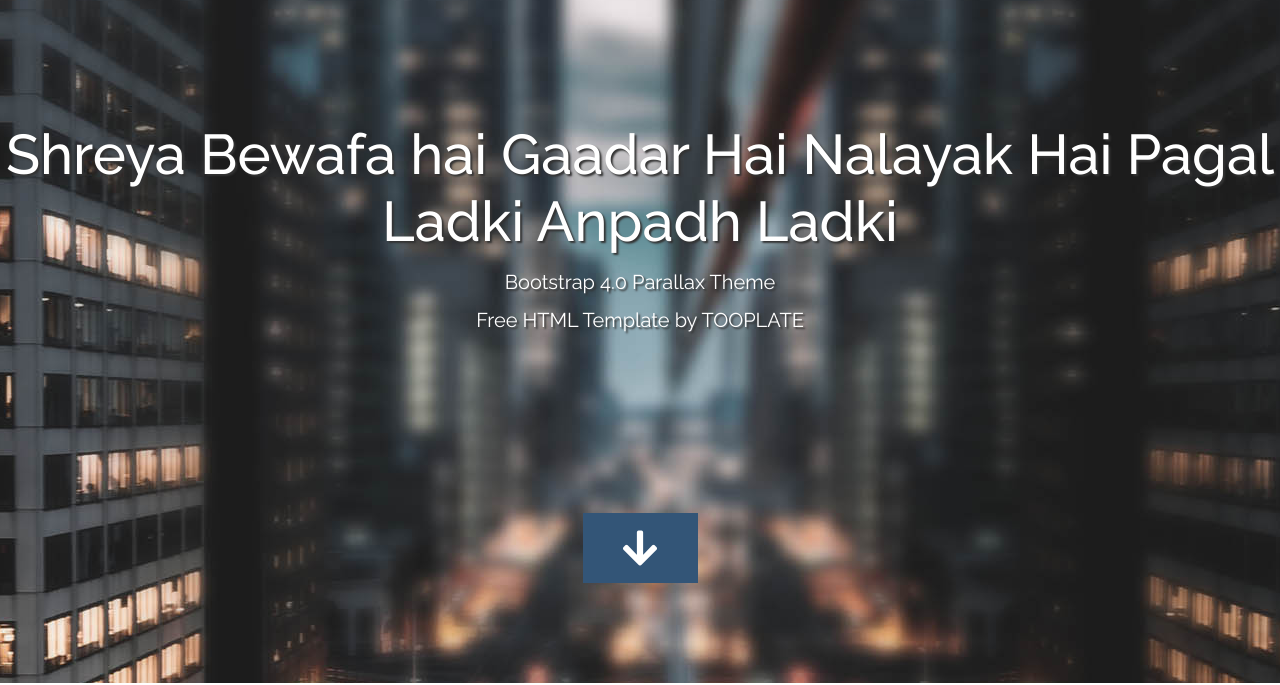
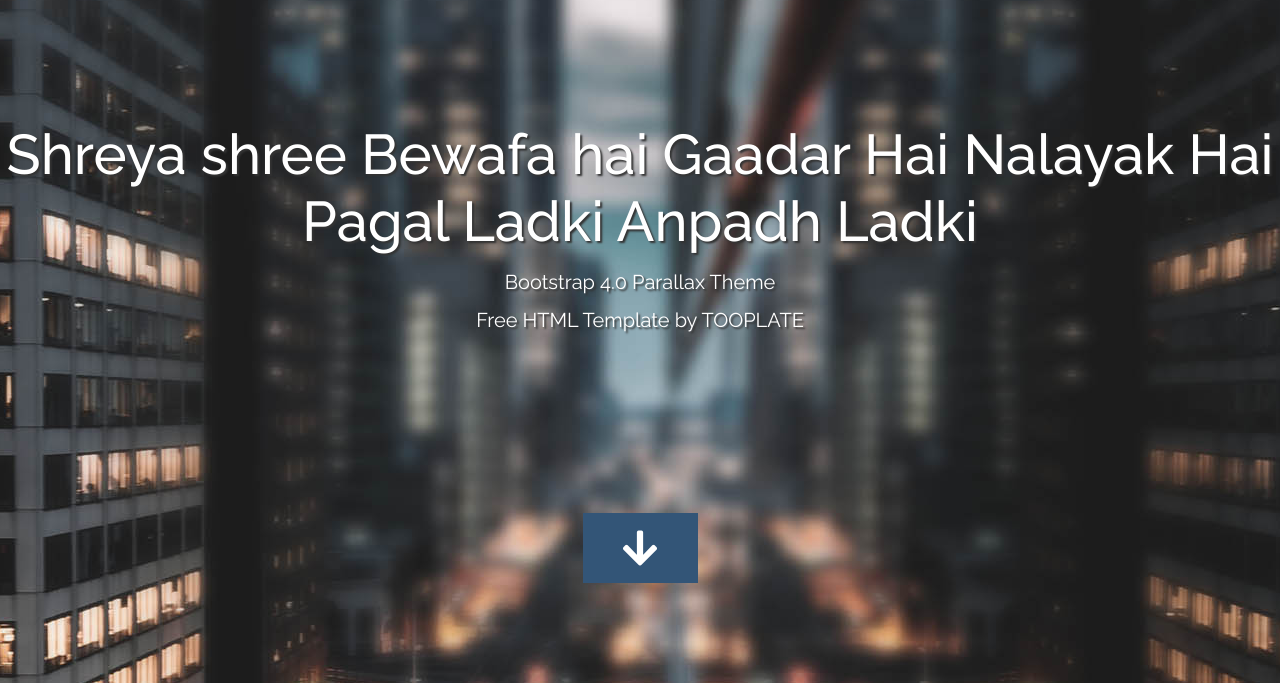
Before and after one commit to MANAS-JI/NeGD_Official_Project_New, a plain HTML site: page index.html in a window 1280 px wide. Shown: the part 117-802 px from the top of the page. Drawn offline with Linux system fonts and the light colour scheme.

Commit message:
3rd commit

```diff
--- a/index.html
+++ b/index.html
@@ -54,7 +54,7 @@ https://www.tooplate.com/view/2117-infinite-loop
 
       <div class="text-center tm-hero-text-container">
         <div class="tm-hero-text-container-inner">
-            <h2 class="tm-hero-title">Shreya Bewafa hai Gaadar Hai Nalayak Hai Pagal Ladki Anpadh Ladki</h2>
+            <h2 class="tm-hero-title">Shreya shree Bewafa hai Gaadar Hai Nalayak Hai Pagal Ladki Anpadh Ladki</h2>
             <p class="tm-hero-subtitle">
               Bootstrap 4.0 Parallax Theme
               <br>Free HTML Template by TOOPLATE
```
